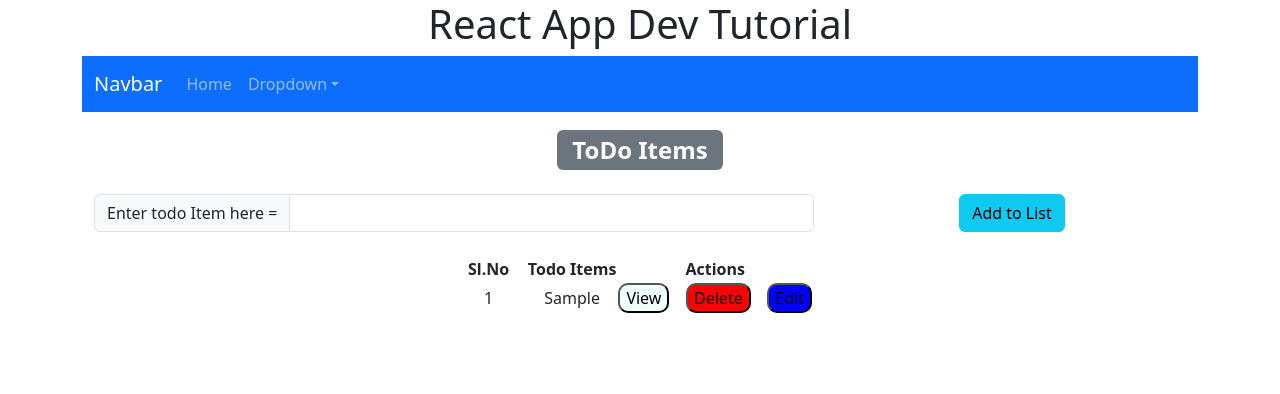
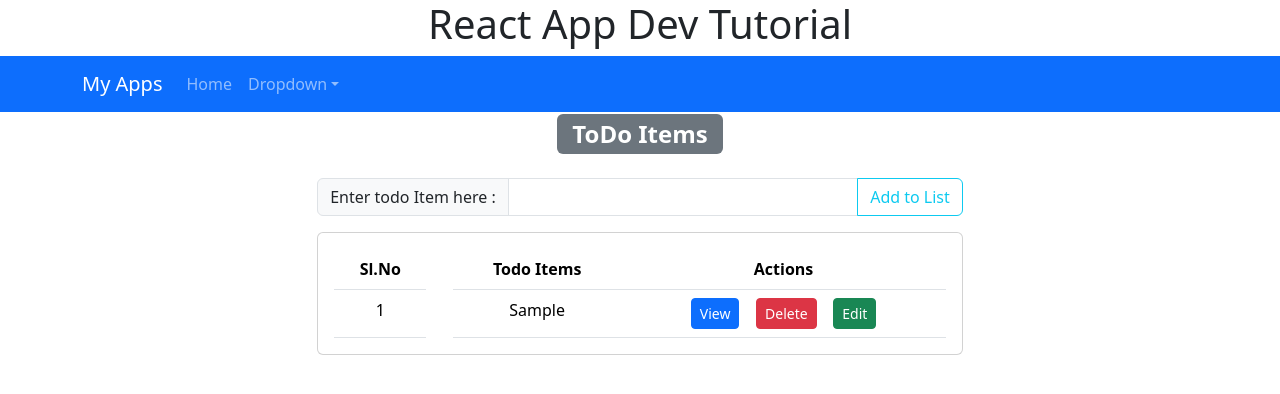
Before and after one commit to gitcoder-23/react-todo-app-tutorial, a React (Create React App) app: page /demotodo in a window 1280 px wide. Both pictures are taken after typing "Sample" into the empty fields and a click on the button "Add to List". Shown: the top 394 px of the page. Built offline with nearby package versions, Linux system fonts and the light colour scheme.

Commit message:
design done

```diff
--- a/src/pages/myProjectTasks/DemoTodo.js
+++ b/src/pages/myProjectTasks/DemoTodo.js
@@ -131,40 +131,35 @@ console.log('lStorage2-->',lStorage2);
 </nav>
     </> */}
     <h2><Badge bg="secondary">ToDo Items</Badge></h2>
-    <div className='container my-4'>
+    <div className='container my-4' style={{margin:'0 auto 0',width:'60%'}}>
         <Form onSubmit={TextSubmit}>
-          <div className='row'>
-            <div className="col-8">
+          {/* <div className='row' style={{margin:'0 auto 0'}}>
+            <div className="col-md-12"> */}
             <InputGroup className="mb-3">
-          <InputGroup.Text>Enter todo Item here = </InputGroup.Text>
+          <InputGroup.Text>Enter todo Item here :</InputGroup.Text>
             <Form.Control aria-label="Todo Item" value={textTodo} onChange={OnInput} />
-          </InputGroup>
-            </div>
-        <div className="col-4">
-        <Button type='submit' variant="info">
+            <Button type='submit' variant="outline-info">
           Add to List
           </Button>
-        </div>
+          </InputGroup>
+            {/* </div>
 
-          </div>
+          </div> */}
     </Form>{' '}
     <div><h4 style={{color: 'red'}}>{error}</h4></div>{' '}
     {vData === '' ? (<></>) :
     (
-      <div style={{
-        border: '1px solid rgb(0, 0, 0)',
-        margin: '0 auto 0',
-        width: '30%',
-      }}>
-        <h2>Todo Item Details</h2>
-        <h3>{vData}</h3>
+      <div className="card mb-3" style={{width:'40%',margin:'0 auto 0'}}>
+        <h4 style={{color:'yellowgreen'}}>Todo Item Details</h4>
+        <h5>{vData}</h5>
       </div>
     )}
 
-    {todoMainData.length === 0 ? (<h2>No Todo Data</h2>)
+    {todoMainData.length === 0 ? (<span style={{color:'red'}}>No Todo Data</span>)
     :(
-      <div>
-      <table style={{margin : '0 auto'}}>
+      <div className="card">
+        <div className="card-body">
+      <table className="table table-columns" style={{margin : '0 auto'}}>
         <thead><tr><th>Sl.No</th>&nbsp;&nbsp;&nbsp;&nbsp;
          <th>Todo Items</th>
          <th>Actions</th>
@@ -180,20 +175,23 @@ console.log('lStorage2-->',lStorage2);
              {
               editId===tdData.tId?
               (<td>
-                <input value={textEdit} style={{borderRadius:10}}
-                onChange={(ev) => setTextEdit(ev.target.value)}/></td>)
+                <div class="input-group input-group-sm">
+                <input value={textEdit} type='text' className='form-control' aria-label="Sizing example input" aria-describedby="inputGroup-sizing-sm"
+                onChange={(ev) => setTextEdit(ev.target.value)} style={{marginRight:'10px'}}/>
+                </div>
+               </td>)
               : (<td>{tdData.todoText}</td>)
              }
 
              <td>
               {
-                editId===tdData.tId? (<><button style={{backgroundColor: 'blue', borderRadius: 10}}
+                editId===tdData.tId? (<><button className='btn btn-danger btn-sm'
                 onClick={() => editCancel()}>
                   Cancel
-                </button>&nbsp;&nbsp;</>) : (<><button style={{backgroundColor: 'azure', borderRadius: 10}}
+                </button>&nbsp;&nbsp;</>) : (<><button className='btn btn-primary btn-sm'
                 onClick={()=>vClick(tdData.todoText)}
                 >View</button>&nbsp;&nbsp;&nbsp;&nbsp;
-                <button style={{backgroundColor: 'red', borderRadius: 10}}
+                <button className='btn btn-danger btn-sm'
                 onClick={() => delClick(tdData.tId)}
                 >
                   Delete
@@ -201,12 +199,12 @@ console.log('lStorage2-->',lStorage2);
               }
 
               {
-                editId===tdData.tId? ( <button style={{backgroundColor: !textEdit ? 'grey': 'blueviolet', borderRadius: 10}}
+                editId===tdData.tId? ( <button className={!textEdit ?'btn btn-secondary btn-sm' : 'btn btn-success btn-sm'}
                 disabled = {!textEdit}
                 onClick={() => editSubmitClick(tdData.tId)}>
                   Edit Submit
                 </button>) :
-                (<button style={{backgroundColor: 'blue', borderRadius: 10}}
+                (<button className='btn btn-success btn-sm'
               onClick={() => editClick(tdData.todoText, tdData.tId)}>
                 Edit
               </button>)
@@ -219,6 +217,7 @@ console.log('lStorage2-->',lStorage2);
        </table>
 
     </div>
+    </div>
     )}
 
     </div>
--- a/src/pages/navigation/Menu.js
+++ b/src/pages/navigation/Menu.js
@@ -6,10 +6,10 @@ import { Container, Dropdown, Nav, NavDropdown, Navbar } from 'react-bootstrap';
 const Menu = () => {
   return (
     <>
-    <div className="container mb-3">
+    <div>
     <Navbar bg="primary" data-bs-theme="dark">
         <Container>
-          <Navbar.Brand href="#home">Navbar</Navbar.Brand>
+          <Navbar.Brand href="#home">My Apps</Navbar.Brand>
           <Nav className="me-auto">
             <Nav.Link href="/">Home</Nav.Link>
             <NavDropdown title="Dropdown" id="basic-nav-dropdown">
```
